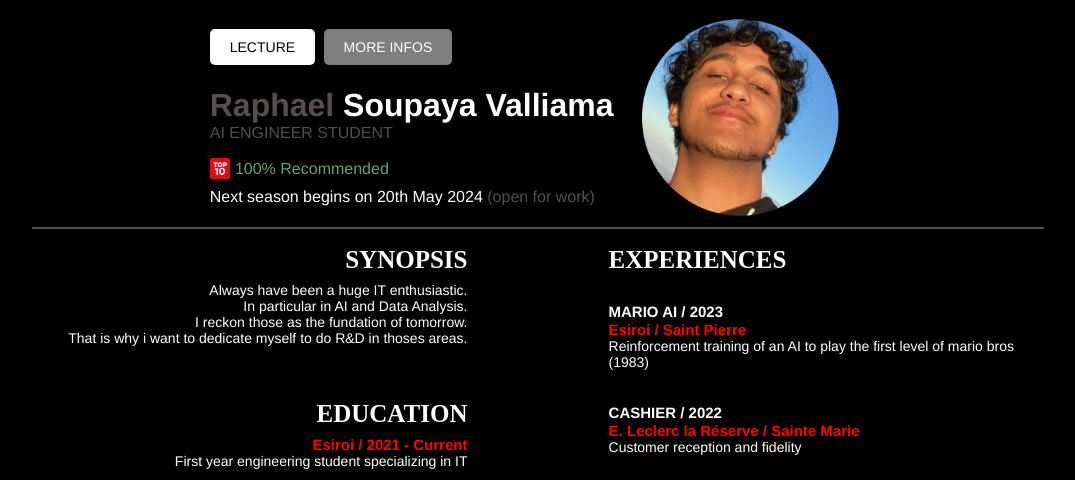
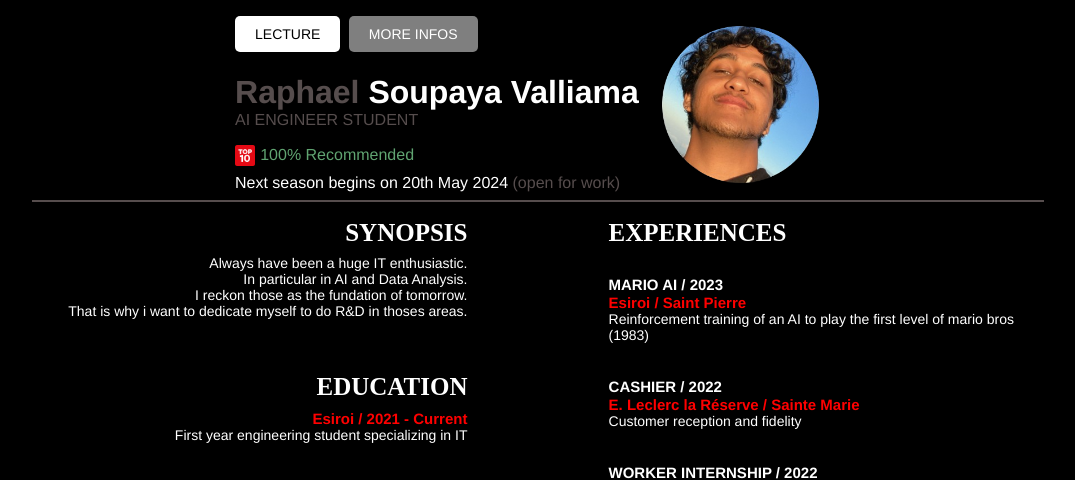
Before and after one commit to RSoups11/dev, a Flask app: page / in a window 1280 px wide. Shown: the top 480 px of the page, without its empty margins (102-1177 px from the left). Run offline with Flask 3, Linux system fonts and the light colour scheme.

Commit message:
taille pdp modifier

```diff
--- a/static/funky.css
+++ b/static/funky.css
@@ -46,7 +46,7 @@ body {
 }
 
 #pdp {
-  width: 25%;
+  width: 20%;
 }
 
 .disponibilite {
--- a/static/funky.scss
+++ b/static/funky.scss
@@ -65,7 +65,7 @@ body {
 }
 
 #pdp {
-  width: 25%;
+  width: 20%;
 }
 
 .disponibilite {
--- a/static/styles.css
+++ b/static/styles.css
@@ -45,7 +45,7 @@ body {
 }
 
 #pdp {
-  width: 25%;
+  width: 20%;
 }
 
 .disponibilite {
--- a/static/styles.scss
+++ b/static/styles.scss
@@ -64,7 +64,7 @@ body {
 }
 
 #pdp {
-  width: 25%;
+  width: 20%;
 }
 
 .disponibilite {
```
